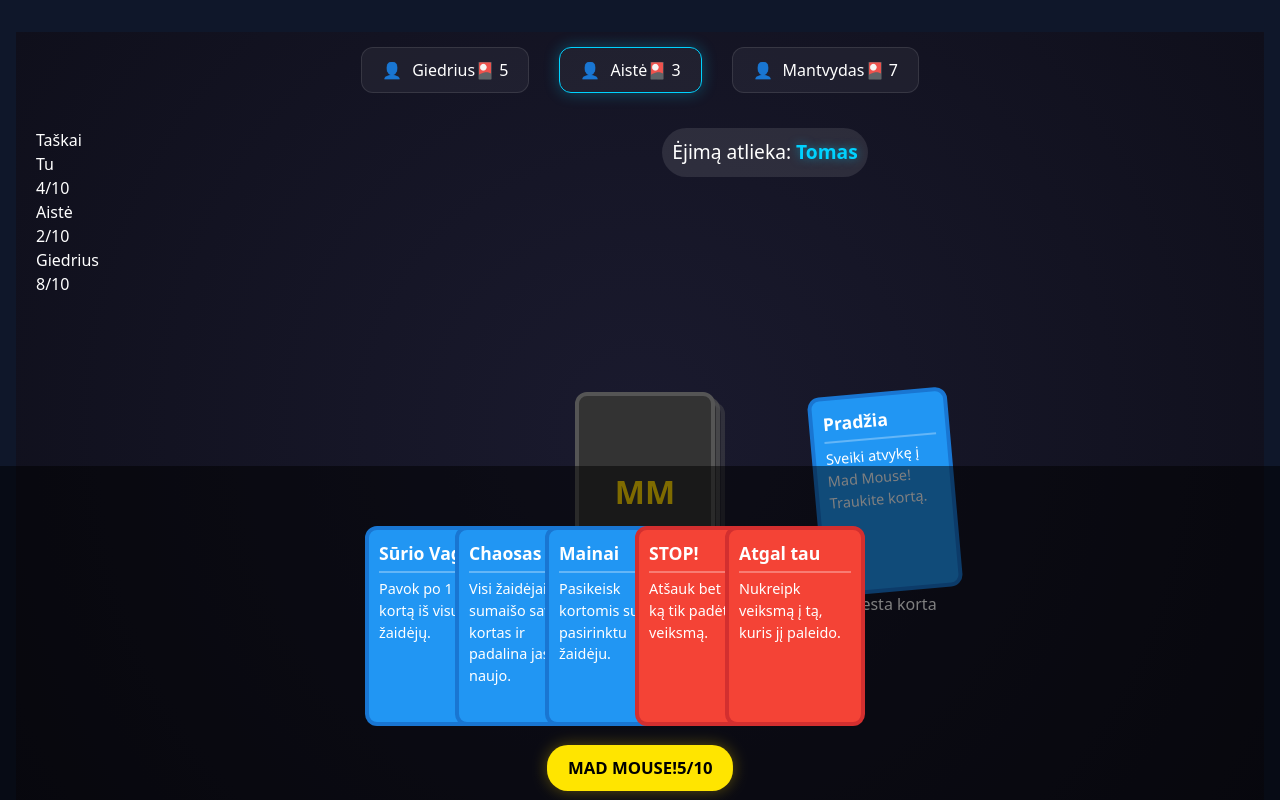
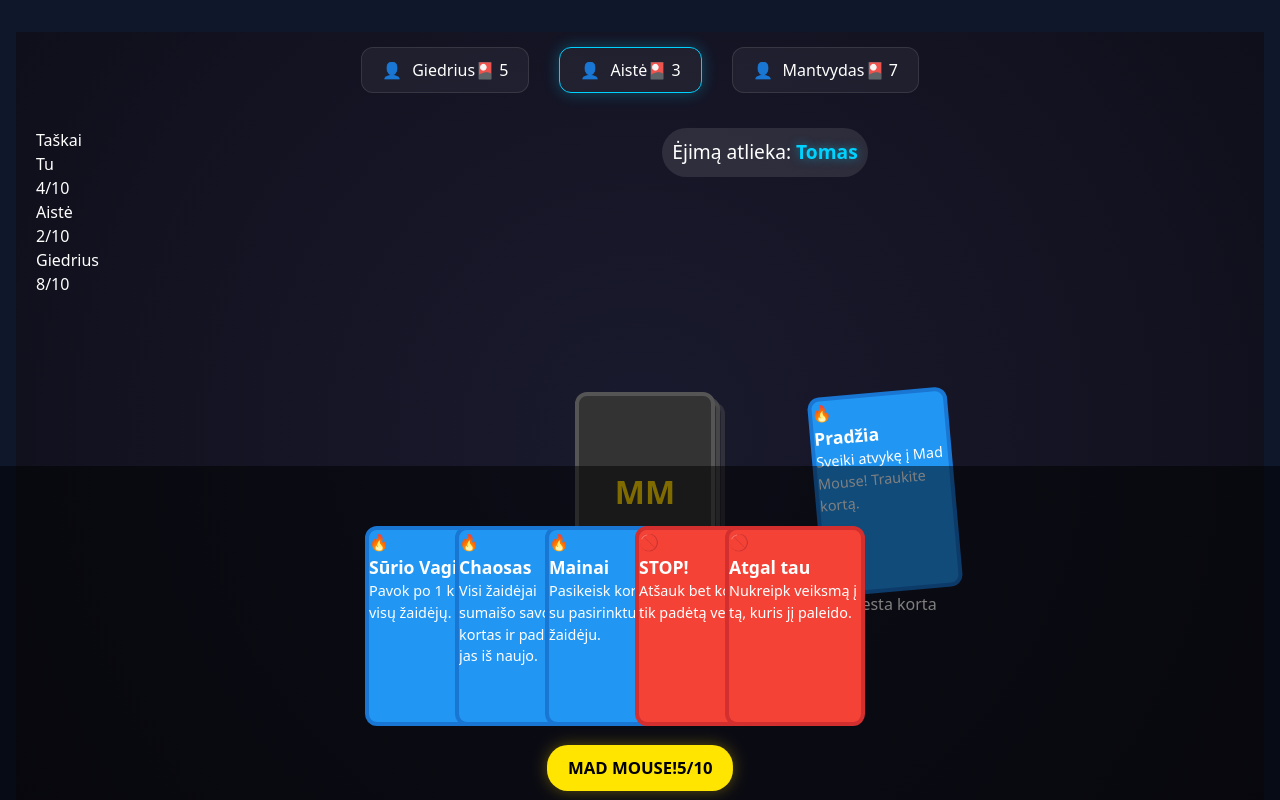
Before and after one commit to tomas-paskovskij/mad-mouse-game-v2, a React app in the folder frontend/: page /game/1 in a window 1280 px wide. Shown: the top 800 px of the page. Built offline with nearby package versions, Linux system fonts and the light colour scheme; no server answers; the HTML template or start-up script is replaced by a standard one.

Commit message:
fx: add layoutId and proper prop types to Card component

```diff
--- a/frontend/src/components/game/Card.tsx
+++ b/frontend/src/components/game/Card.tsx
@@ -1,57 +1,43 @@
-// src/components/game/Card.tsx
 import React from "react";
 import { motion } from "framer-motion";
 import "./Card.css";
 
 interface CardProps {
   id: string;
-  type: "action" | "counter" | "trap"; // Kortos tipas
+  type: "action" | "counter" | "trap";
   title: string;
   description: string;
-  isFaceUp?: boolean; // Ar korta atversta (mums - visada true, kitiems - false)
-  onClick?: () => void; // Funkcija, kai paspaudžiame
+  onClick?: () => void;
 }
 
 const Card: React.FC<CardProps> = ({
+  id,
   type,
   title,
   description,
-  isFaceUp = true,
   onClick,
 }) => {
-  // Motion variantai hover efektui
-  const cardVariants = {
-    initial: { scale: 1, y: 0, rotateY: 180 }, // Jei būtų užversta
-    animate: { scale: 1, y: 0, rotateY: 0 }, // Atsiverčia
-    hover: {
-      scale: 1.1,
-      y: -15, // Pakyla į viršų
-      boxShadow: "0px 10px 20px rgba(0,0,0,0.3)",
-      transition: { duration: 0.2 },
-    },
-    tap: { scale: 0.95 },
-  };
-
   return (
     <motion.div
-      className={`card ${type} ${!isFaceUp ? "back" : ""}`}
-      variants={cardVariants}
-      initial="animate"
-      whileHover="hover"
-      whileTap="tap"
+      layoutId={id} // Šis ID turi sutapti su kortos ID iš cards.json
+      className={`card ${type}`}
       onClick={onClick}
+      whileHover={{
+        y: -10,
+        scale: 1.05,
+        transition: { duration: 0.2 },
+      }}
+      whileTap={{ scale: 0.95 }}
     >
-      {isFaceUp ? (
-        <div className="card-content">
-          <div className="card-header">
-            <span className="card-title">{title}</span>
-            <span className="card-type-icon"></span>
-          </div>
-          <p className="card-description">{description}</p>
+      <div className="card-inner">
+        <div className="card-type-icon">
+          {type === "action" && "🔥"}
+          {type === "counter" && "🚫"}
+          {type === "trap" && "🪤"}
         </div>
-      ) : (
-        <div className="card-back">MM</div> // Mad Mouse logotipas ant nugarėlės
-      )}
+        <h3 className="card-title">{title}</h3>
+        <p className="card-description">{description}</p>
+      </div>
     </motion.div>
   );
 };
```
